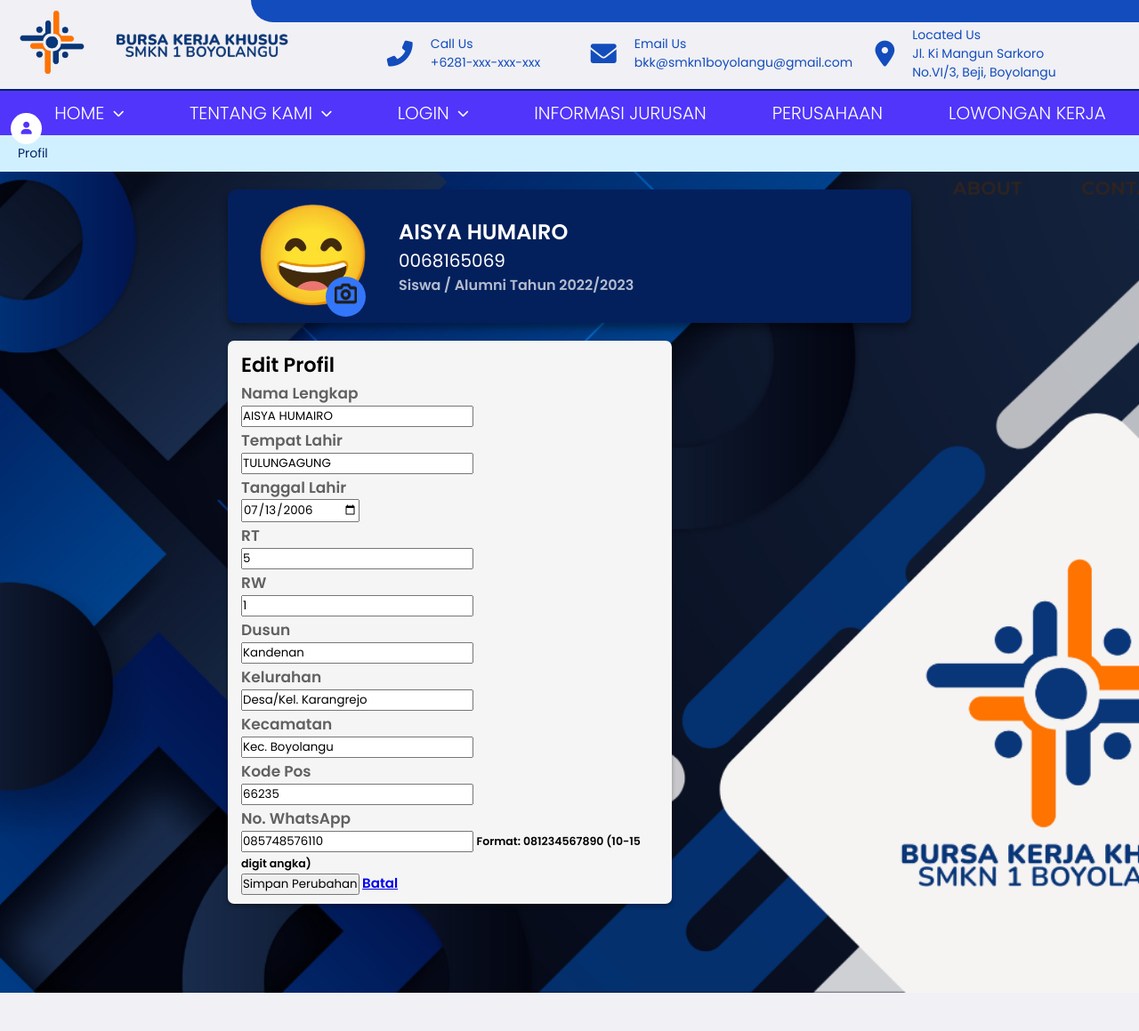
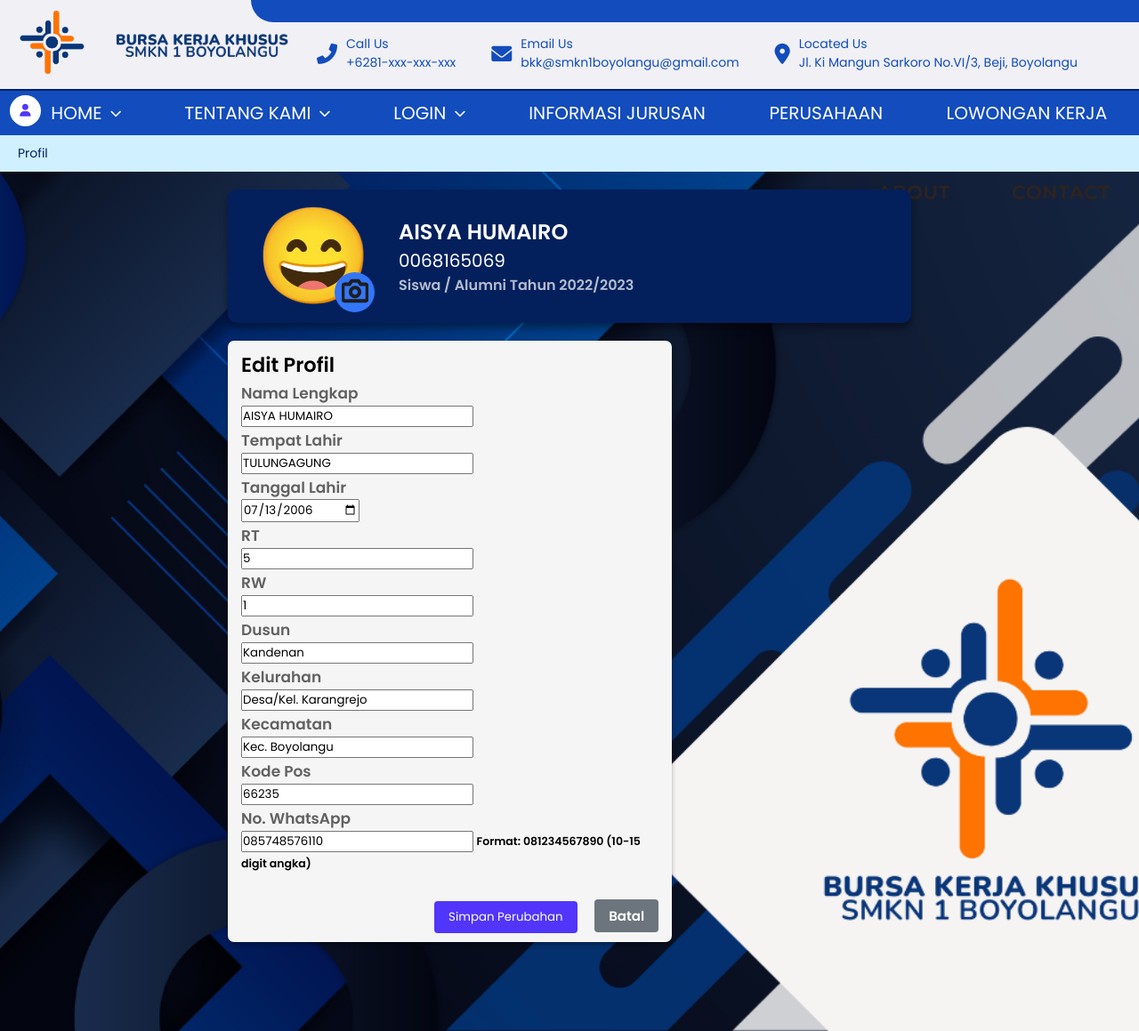
Before and after one commit to SoraYaki04/PROJECT-BKK, a PHP site: page /profil.php?edit=true in a window 1280 px wide. Shown: the whole page at 89% size. Before the commit the page ends 1116 px from the top, so only its background shows below. Run offline with PHP 8.4, Linux system fonts and the light colour scheme; a user stored in the database is signed in; data comes from the database, SQL or seed files in the repository; some web fonts are replaced.

Commit message:
Update profil.css

```diff
--- a/BKK/Profil/profil.css
+++ b/BKK/Profil/profil.css
@@ -14,204 +14,6 @@ body {
 body::-webkit-scrollbar {
     display: none;
 }
-
-header {
-    padding-top: 10px;
-    display: flex;
-    justify-content: space-between;
-    align-items: center;
-    border-bottom: 2px solid #002366;
-}
-
-header .rectangle {
-    position: absolute;
-    top: 0;
-    right: 0;
-    width: 78vw;
-    min-height: 25px;
-    background-color: #134CBC;
-    border-bottom-left-radius: 54px;
-}
-
-.logo {
-    display: flex;
-    align-items: center;
-}
-
-.logo-header {
-    display: flex;
-    align-items: center;
-    margin-left: 20px;
-}
-
-.logo-header img {
-    height: 75px;
-    margin-bottom: 15px;
-}
-
-.header-text {
-    flex: 2;
-    text-align: center;
-}
-
-#text-img {
-    width: 220px;
-    /* Sesuaikan ukuran gambar teks */
-    height: auto;
-    margin-left: 20px;
-}
-
-.contact-info {
-    margin-top: 10px;
-    margin-right: 10px;
-    display: flex;
-    gap: 40px;
-    align-items: center;
-    justify-content: center;
-    width: 100%;
-}
-
-.contact-ket i {
-    font-size: 16px;
-    align-items: center;
-}
-
-.contact-ket p {
-    font-size: 14px;
-}
-
-.contact-phone,
-.contact-email,
-.contact-map {
-    display: flex;
-    align-items: center;
-    justify-content: center;
-    color: #134CBC;
-    width: 250px;
-}
-
-.contact-phone i,
-.contact-email i,
-.contact-map i {
-    margin-right: 20px;
-    font-size: 29px;
-    margin-left: 15px;
-}
-
-.contact-item i {
-    margin-right: 8px;
-    color: #002366;
-}
-
-/* BACKGROUND */
-.container {
-    background-image: url('bg utama.png');
-    background-size: cover;
-    background-position: center;
-    width: 100vw;
-}
-
-/* NAVBAR START */
-
-/* Navbar container */
-.navbar {
-    background: #5135FA;
-    position: relative;
-}
-
-.navbar-container {
-    display: flex;
-    align-items: center;
-    height: 50px;
-    justify-content: space-around;
-    /* Membuat jarak otomatis sama */
-    list-style: none;
-    padding: 0;
-    margin: 0;
-    position: relative;
-}
-
-/* Navbar items and layout */
-.navbar ul {
-    display: flex;
-    justify-content: space-around;
-    /* Membuat jarak otomatis sama */
-    list-style: none;
-    padding: 0;
-    margin: 0;
-    position: relative;
-}
-
-/* Navbar item */
-.navbar ul li {
-    position: relative;
-}
-
-.navbar ul li a {
-    display: flex;
-    align-items: center;
-    padding: 10px 25px;
-    color: #FFF;
-    text-decoration: none;
-    font-size: 20px;
-    font-weight: 350;
-    font-family: 'Poppins', sans-serif;
-    position: relative;
-    z-index: 1;
-    transition: color 0.3s ease;
-}
-
-/* Chevron icon style */
-.navbar ul li a i {
-    margin-left: 10px;
-    font-size: 13px;
-}
-
-/* Hover effect for links */
-.navbar ul li a:hover {
-    color: #f0a500;
-}
-
-.navbar ul li a.active {
-    color: #f0a500;
-    /* Optional active color */
-}
-
-.navbar ul li ul.dropdown li {
-    display: block;
-}
-
-.navbar ul li ul.dropdown li a {
-    text-align: left;
-    color: black;
-    font-size: 17px;
-    font-weight: 500;
-    transition: color 0.3s ease;
-}
-
-.navbar ul li ul.dropdown li a:hover {
-    color: #3376F9;
-
-}
-
-.navbar ul li ul.dropdown li a.active {
-    color: #3376F9;
-
-}
-
-.navbar ul li ul.dropdown {
-    margin-top: 3px;
-    width: 260px;
-    background: #FFFFFF;
-    position: absolute;
-    z-index: 999;
-    display: none;
-}
-
-.navbar ul li:hover ul.dropdown {
-    display: block;
-}
-
 
 .profile-icon {
     display: flex;
@@ -271,6 +73,7 @@ header .rectangle {
 }
 
 .profile-title .profile-image {
+    position: relative;
     display: flex;
     align-items: center;
     justify-content: center;
@@ -278,14 +81,16 @@ header .rectangle {
 }
 
 .profile-title .profile-image img {
-    width: 130px;
-    height: auto;
+    width: 125px;
+    height: 125px;
+    object-fit: cover;
+    border-radius: 50%;
 }
 
 .profile-title .profile-image-camera {
     position: absolute;
-    bottom: 7px;
-    left: 110px;
+    bottom: 0px;
+    left: 120px;
     display: flex;
     justify-content: center;
     align-items: center;
@@ -297,8 +102,10 @@ header .rectangle {
 }
 
 .profile-title .profile-image-camera img {
-    width: 25px;
+    margin-top: 5px;
+    width: 30px;
     height: auto;
+    border-radius: 0%;
 }
 
 .profile-title-nisn {
@@ -311,12 +118,17 @@ header .rectangle {
     font-weight: 600;
 }
 
+
+
 .profile-description {
     display: flex;
     margin-top: 20px;
 }
 
 .profile-details {
+    display: flex;
+    flex-direction: column;
+    position: relative;
     font-weight: bold;
     font-size: 15px;
     background: #F5F5F5;
@@ -325,6 +137,31 @@ header .rectangle {
     padding: 10px 15px 10px 15px;
     box-shadow: 0 3px 5px rgba(0, 0, 0, 0.3);
     border-radius: 7px;
+}
+
+.profile-details .edit-profil {
+    position: absolute;
+    right: 10px;
+    top: 10px;
+    width: 32px;
+    height: 32px;
+    display: flex;
+    align-items: center;
+    justify-content: center;
+    padding: 5px;
+    border-radius: 50%;
+    background: transparent;
+    transition: background 0.2s ease;
+    cursor: pointer;
+}
+
+.profile-details .edit-profil:hover {
+    background: rgba(0,0,0,0.05);
+}
+
+.profile-details .edit-profil i {
+    font-size: 1.2rem;
+    color: #000;
 }
 
 .profile-details-1 {
@@ -379,3 +216,59 @@ header .rectangle {
     opacity: 0.6;
     font-weight: 700;
 }
+
+
+    .form-actions {
+        margin-top: 2rem;
+        text-align: right;
+    }
+
+    .btn-save {
+        background-color: #5135FA;
+        color: white;
+        padding: 0.5rem 1rem;
+        border: none;
+        border-radius: 4px;
+        cursor: pointer;
+        transition: background-color 0.3s;
+    }
+
+    .btn-save:hover {
+        background-color: #4029c7;
+    }
+
+    .btn-cancel {
+        background-color: #6c757d;
+        color: white;
+        padding: 0.5rem 1rem;
+        border: none;
+        border-radius: 4px;
+        cursor: pointer;
+        margin-left: 1rem;
+        text-decoration: none;
+        transition: background-color 0.3s;
+    }
+
+    .btn-cancel:hover {
+        background-color: #5a6268;
+    }
+
+    .notification {
+        padding: 1rem;
+        margin: 1rem auto;
+        max-width: 800px;
+        border-radius: 4px;
+        text-align: center;
+    }
+
+    .notification.success {
+        background-color: #d4edda;
+        color: #155724;
+        border: 1px solid #c3e6cb;
+    }
+
+    .notification.error {
+        background-color: #f8d7da;
+        color: #721c24;
+        border: 1px solid #f5c6cb;
+    }
```
